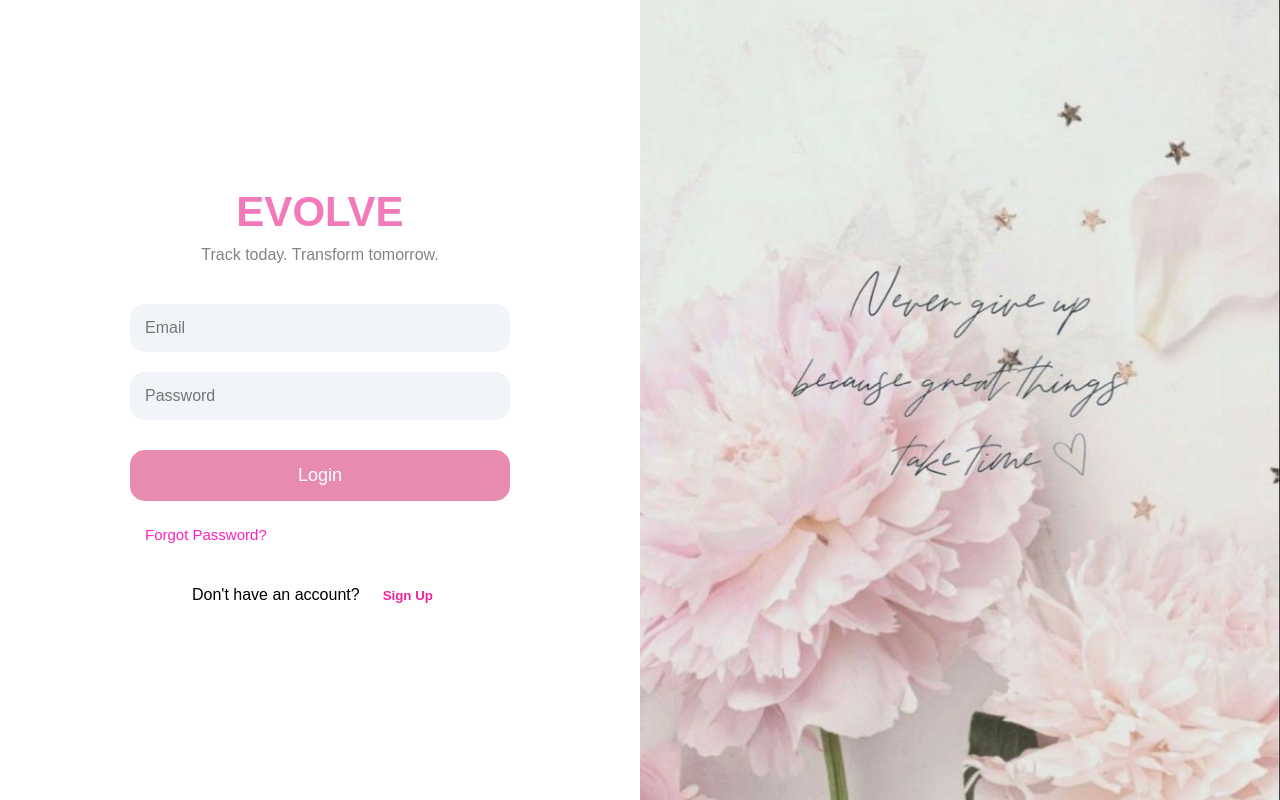
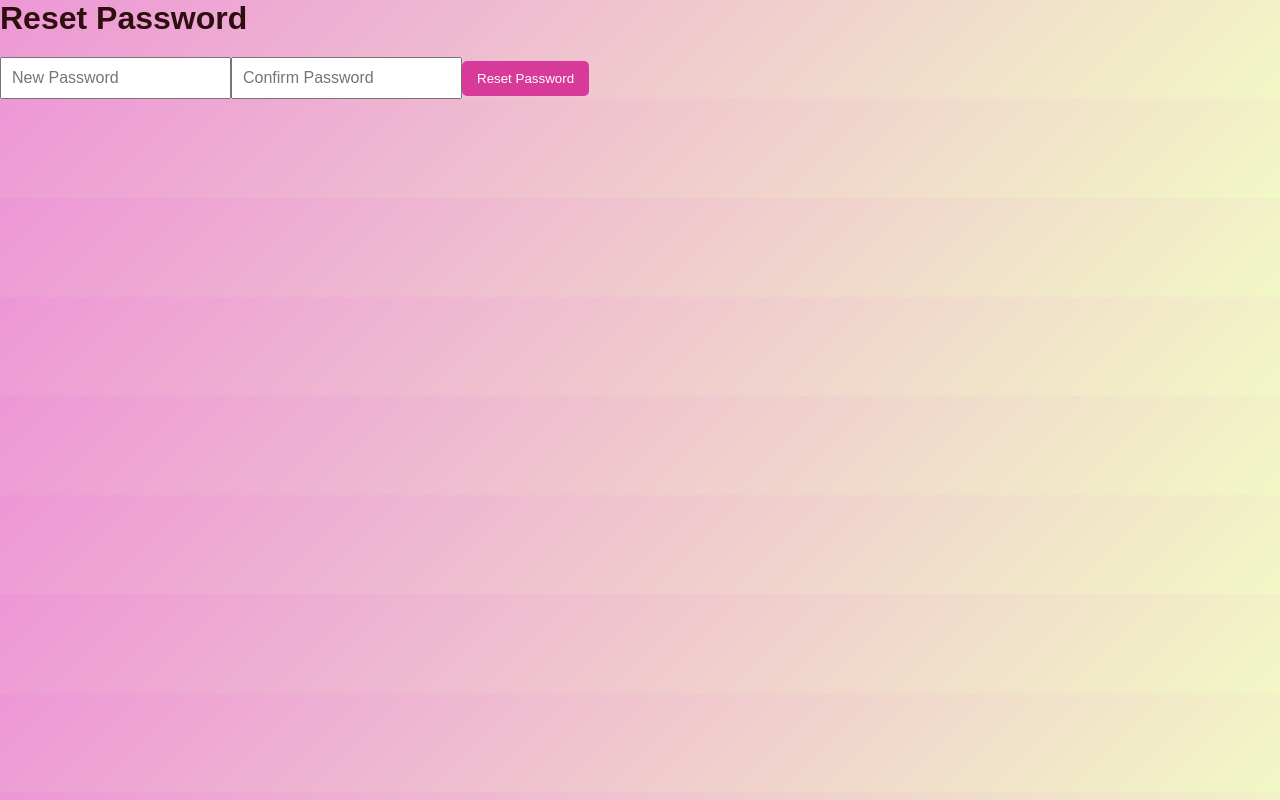
Before and after one commit to Sanchali12/EVOLVE, a React (Create React App) app in the folder frontend/: page /reset-password/1 in a window 1280 px wide. Built offline with nearby package versions, Linux system fonts and the light colour scheme.

Commit message:
Fix forgot password API URL

```diff
--- a/frontend/src/App.js
+++ b/frontend/src/App.js
@@ -1,7 +1,8 @@
 import Login from "./Pages/Login";
 import Signup from "./Pages/Signup";
+import ResetPassword from "./Pages/ResetPass";
 //import { useState } from "react";
-//import { BrowserRouter, Routes, Route } from "react-router-dom";
+import { BrowserRouter, Routes, Route } from "react-router-dom";
 
 
 //import Analytics from "./Pages/Analytics";
@@ -650,4 +651,15 @@ const searchMatch =
   );
   }
 
-export default App;
+function AppWithRouter() {
+  return (
+    <BrowserRouter>
+      <Routes>
+        <Route path="/reset-password/:token" element={<ResetPassword />} />
+        <Route path="*" element={<App />} />
+      </Routes>
+    </BrowserRouter>
+  );
+}
+
+export default AppWithRouter;
--- a/frontend/src/Pages/Login.jsx
+++ b/frontend/src/Pages/Login.jsx
@@ -51,7 +51,7 @@ const handleForgotPassword = async () => {
   }
 
   try {
-    const res = await fetch("http://localhost:5000/forgot-password", {
+    const res = await fetch("https://evolve-backend-18vo.onrender.com/forgot-password", {
       method: "POST",
       headers: {
         "Content-Type": "application/json",
--- /dev/null
+++ b/frontend/src/Pages/ResetPass.jsx
@@ -0,0 +1,74 @@
+import { useState } from "react";
+import { useParams } from "react-router-dom";
+
+function ResetPassword() {
+  const { token } = useParams();
+
+  const [password, setPassword] = useState("");
+  const [confirmPassword, setConfirmPassword] = useState("");
+  const [message, setMessage] = useState("");
+
+  const handleResetPassword = async () => {
+    if (!password || !confirmPassword) {
+      setMessage("Please fill in both fields.");
+      return;
+    }
+
+    if (password !== confirmPassword) {
+      setMessage("Passwords do not match.");
+      return;
+    }
+
+    try {
+      const res = await fetch(
+        "https://evolve-backend-18vo.onrender.com/reset-password",
+        {
+          method: "POST",
+          headers: {
+            "Content-Type": "application/json",
+          },
+          body: JSON.stringify({
+            token,
+            password,
+          }),
+        }
+      );
+
+      const data = await res.json();
+
+      setMessage(data.message);
+
+    } catch (error) {
+      console.error(error);
+      setMessage("Something went wrong. Please try again.");
+    }
+  };
+
+  return (
+    <div>
+      <h1>Reset Password</h1>
+
+      <input
+        type="password"
+        placeholder="New Password"
+        value={password}
+        onChange={(e) => setPassword(e.target.value)}
+      />
+
+      <input
+        type="password"
+        placeholder="Confirm Password"
+        value={confirmPassword}
+        onChange={(e) => setConfirmPassword(e.target.value)}
+      />
+
+      <button onClick={handleResetPassword}>
+        Reset Password
+      </button>
+
+      {message && <p>{message}</p>}
+    </div>
+  );
+}
+
+export default ResetPassword;
```
